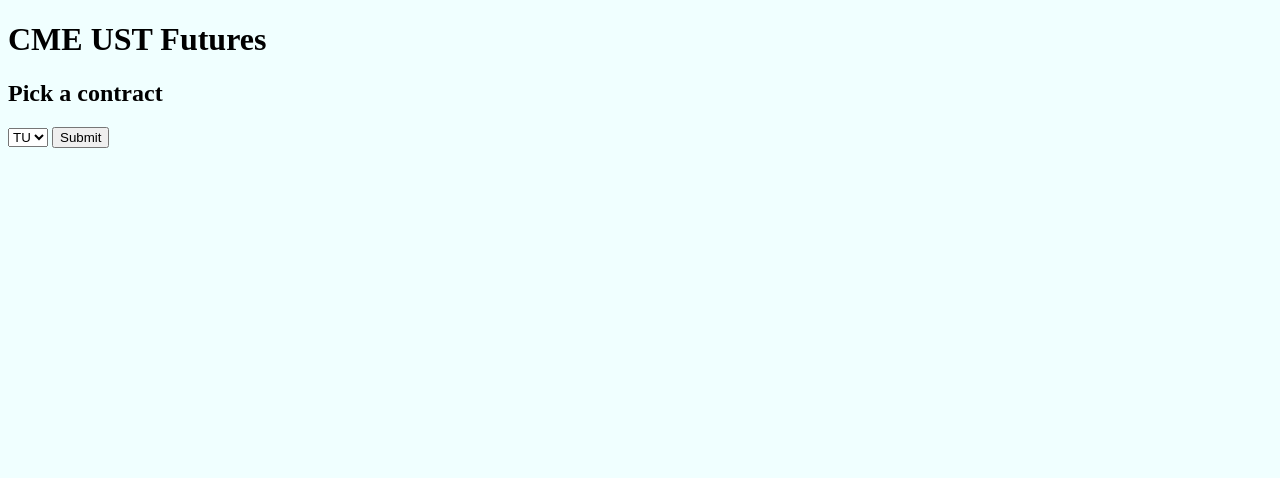
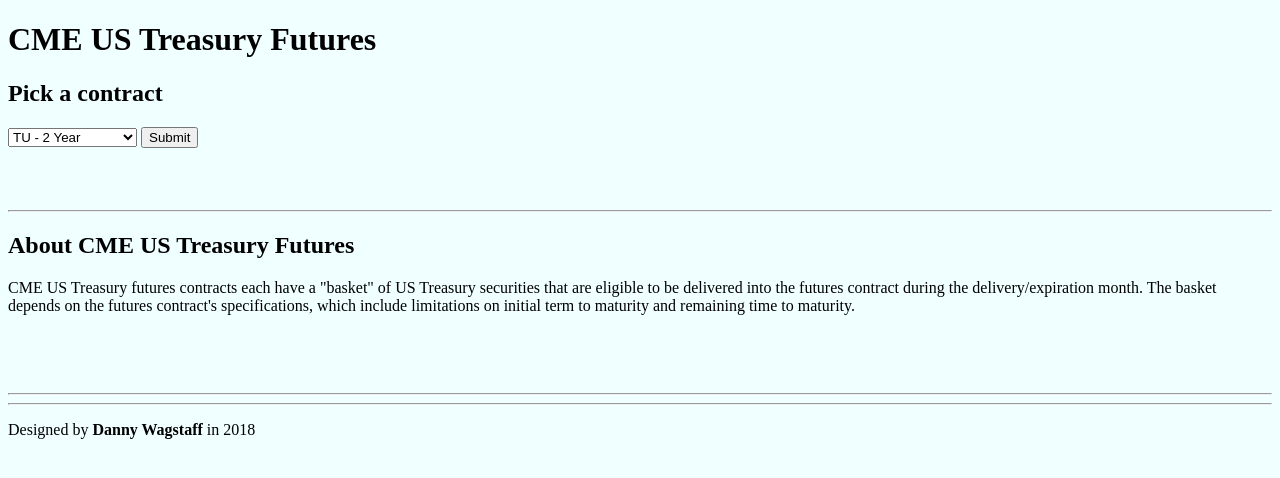
Before and after one commit to danny1000008/bond, a Flask app: page / in a window 1280 px wide. Shown: the top 478 px of the page. Run offline with Flask 2, Linux system fonts and the light colour scheme.

Commit message:
Added info about CME US Treasury futures contracts

```diff
--- a/templates/index.html
+++ b/templates/index.html
@@ -3,13 +3,33 @@
 <head><title>Home</title></head>
 <link rel=stylesheet type=text/css href="{{ url_for('static',filename='style.css') }}">
 <body>
-<h1>CME UST Futures</h1>
+<h1>CME US Treasury Futures</h1>
 <h2>Pick a contract</h2>
+<div>
 <form method="POST">
 	<select name="futCon">
-		<option value="TU">TU</option>
-		<option value="FV">FV</option>
-		<option value="TY">TY</option>
+		<option value="TU">TU - 2 Year</option>
+		<option value="FV">FV - 5 Year</option>
+		<option value="TY">TY - 10 Year</option>
+		<option value="TN">TN - Ultra 10 Year</option>
+		<option value="US">US - Bond</option>
+		<option value="UB">UB - Ultra Bond</option>
 	</select>
 	<input type="submit" value="Submit">
 </form>
+<br><br><br><hr class="leftJust">
+</div>
+<div><h2>About CME US Treasury Futures</h2>
+<p class="leftJust">
+CME US Treasury futures contracts each have a "basket" of US Treasury securities that
+are eligible to be delivered into the futures contract during the delivery/expiration month.
+The basket depends on the futures contract's specifications, which include limitations on
+initial term to maturity and remaining time to maturity.
+</p><br><br><br>
+</div>
+<div class="footer">
+    <hr class="center96Pct">
+    <hr class="center96Pct">
+    <p>Designed by <b>Danny Wagstaff</b> in 2018
+    </p>
+</div>
```
